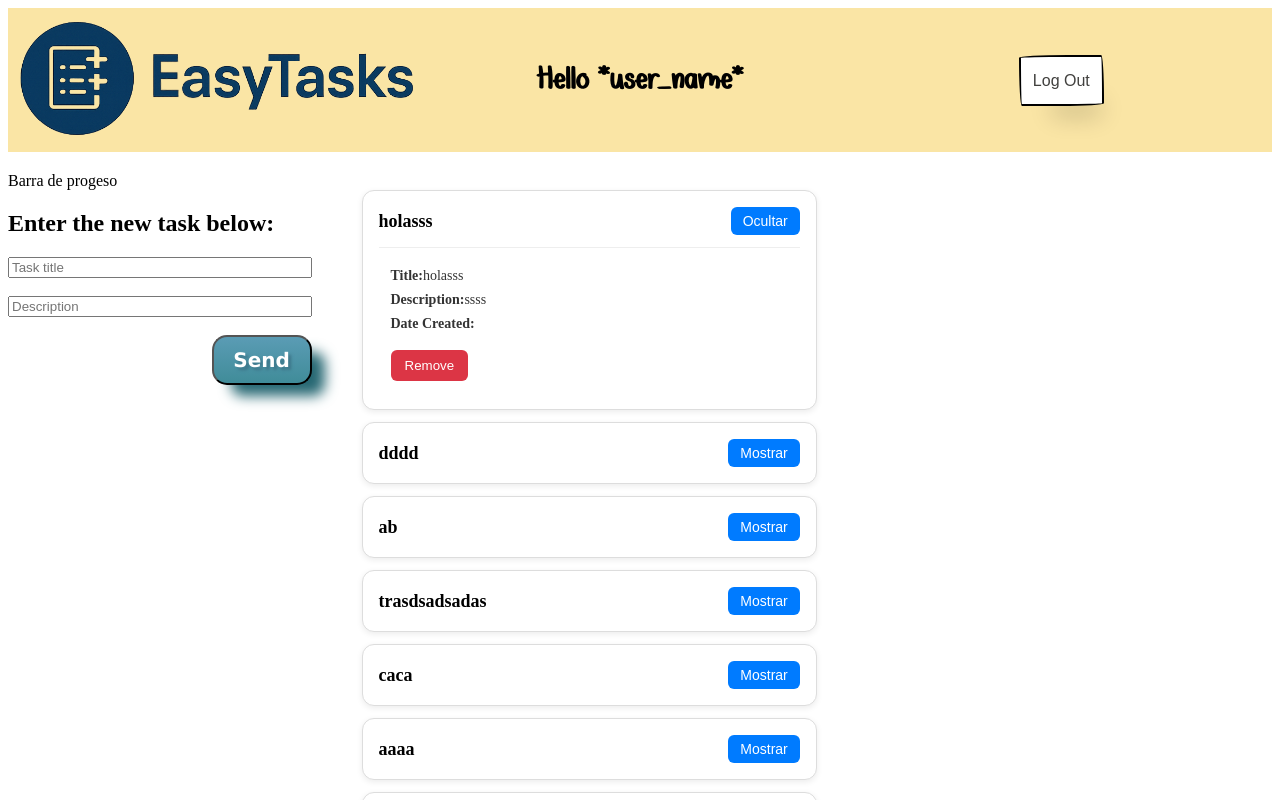
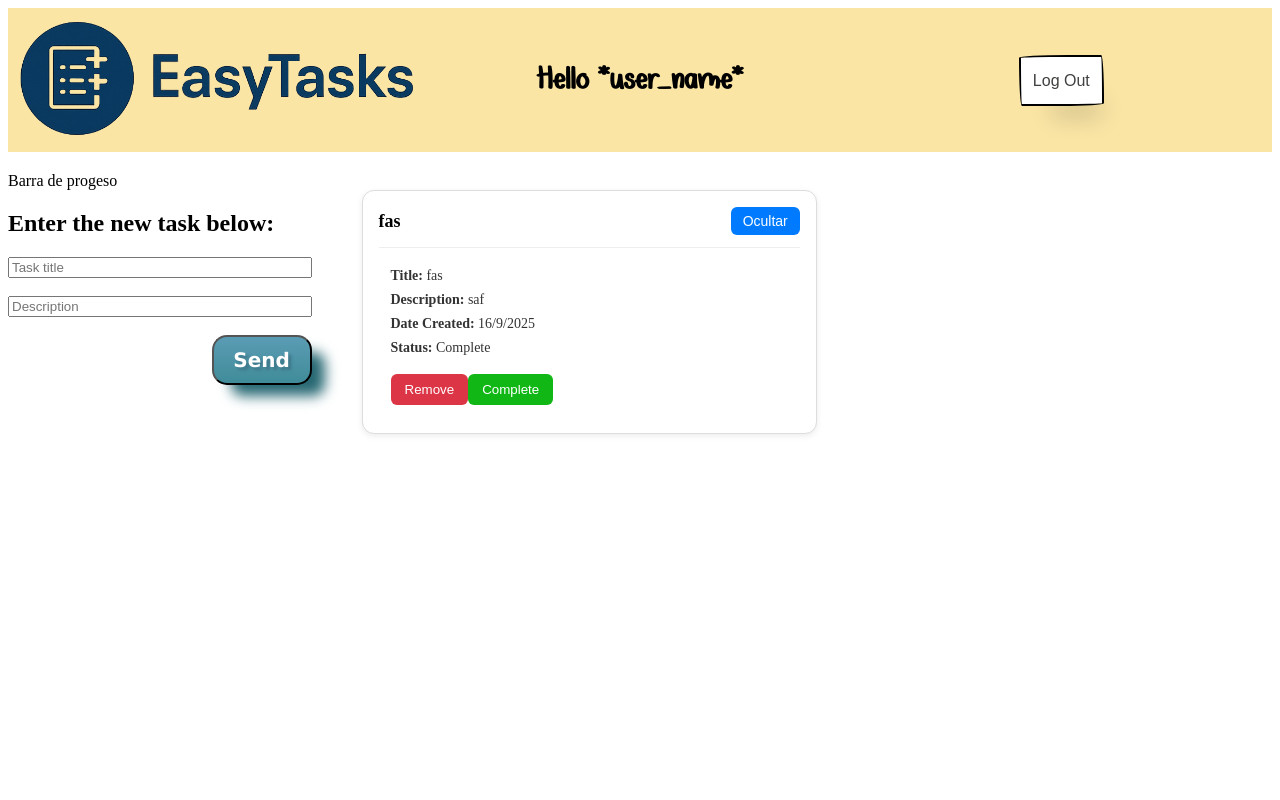
Before and after one commit to cristodh/todoreacto, a React (Vite) app: page / in a window 1280 px wide. Both pictures are taken after a click on the button "Mostrar". Shown: the top 800 px of the page. Built offline with nearby package versions, Linux system fonts and the light colour scheme; data requests are answered from the project's data file.

Commit message:
09/16/2025

```diff
--- a/src/components/Task.jsx
+++ b/src/components/Task.jsx
@@ -1,7 +1,7 @@
 import React, { useState } from 'react'
 import "../styles/Task.css"
 
-function Task({title,description,date,clickDelete}) {
+function Task({title,description,date,clickDelete,state,clickComplete}) {
     const [showDropDown, setShowDropDown] = useState(false)
     return (
         <div className="task-card">
@@ -17,15 +17,17 @@ function Task({title,description,date,clickDelete}) {
 
             {showDropDown && (
                 <div className="task-details">
-                    <p className="task-field"><strong>Title:</strong>{title}</p>
-                    <p className="task-field"><strong>Description:</strong>{description}</p>
-                    <p className="task-field"><strong>Date Created:</strong>{date}</p>
+                    <p className="task-field"><strong>Title: </strong>{title}</p>
+                    <p className="task-field"><strong>Description: </strong>{description}</p>
+                    <p className="task-field"><strong>Date Created: </strong>{date}</p>
+                    <p className="task-field"><strong>Status: </strong>{state}</p>
+
                     <button className="remove-btn" onClick={clickDelete}>Remove</button>
+                    <button className={state=== 'Pending' ? "pending-btn" : "complete-btn"} onClick={clickComplete}>{state}</button>
                 </div>
             )}
         </div>
     );
 
 }
-/*renderizado condicional reat*/
 export default Task
--- a/src/components/TaskInput.jsx
+++ b/src/components/TaskInput.jsx
@@ -6,7 +6,6 @@ const TaskInput = () => {
     const [taskTitle, setTaskTitle] = useState('')
     const [taskDescription, setTaskDescription] = useState('')
     const fecha = new Date()
-
     /*POST DATA PROCESS*/
     async function postTasks() {
         if (!taskTitle || !taskDescription) {  //validacion
@@ -16,20 +15,18 @@ const TaskInput = () => {
         const taskObj = {
             Title: taskTitle,
             Description: taskDescription,
-            date: `${fecha.getDate()}/${fecha.getMonth()+1}/${fecha.getFullYear()}`
+            Date: `${fecha.getDate()}/${fecha.getMonth()+1}/${fecha.getFullYear()}`,
+            Status: "Pending"
 
 
         }
-        console.log(taskObj);
 
-        const response = await postData(taskObj, 'tasks');
-        console.log('Task Saved: ', response);
+        await postData(taskObj, 'tasks');
 
         setTaskTitle('');
         setTaskDescription('');
     }
 
-    console.log(taskTitle,taskDescription);
 
 
     return (
--- a/src/components/TaskList.jsx
+++ b/src/components/TaskList.jsx
@@ -1,24 +1,29 @@
 import React from 'react'
 import Task from './Task'
+import { delData, patchData } from '../services/fetchs.js'
 
 function TaskList({tasksList}) {
+  async function eliminarTarea(id) {
+    await delData('tasks',id)
+  }
+
+  async function completarTarea(id,state) {
+      await patchData('tasks',{'Status': state === 'Pending' ? 'Complete' : 'Pending'},id)
+  }
   return (
     <div>
-      {/*
-        Tenemos que usar la lista de tareas (taskList) para mostrar el componente Task
-
-        HAY QUE USAR UN .map
-      */}
-      {/*
-        Crear la funcion de eliminar asicrona y que parametro reciba el id
-
-        Ejecutar el delData adentro de la funcion
-
-        Pasar esta funcion en el componente Task
-      */}
       {tasksList.map((lista)=>{
         return(
-          <Task title={lista.Title} description={lista.Description} date={''} />
+          <Task
+          key={lista.id}
+          title={lista.Title}
+          description={lista.Description}
+          date={lista.Date}
+          state={lista.Status}
+          clickComplete={()=>completarTarea(lista.id,lista.Status)}
+          clickDelete={()=>eliminarTarea(lista.id)}
+          />
+
         )
       })}
     </div>
--- a/src/pages/Home.jsx
+++ b/src/pages/Home.jsx
@@ -14,7 +14,7 @@ function Home() {
       setListaTareas(data)
     }
     traerTareas()
-  }, [])
+  }, [listaTareas])
 
 
   return (
--- a/src/services/db.json
+++ b/src/services/db.json
@@ -1,52 +1,11 @@
 {
   "tasks": [
     {
-      "id": "a457",
-      "Title": "holasss",
-      "Description": "ssss"
-    },
-    {
-      "id": "3b4c",
-      "Title": "dddd",
-      "Description": "ddddddss"
-    },
-    {
-      "id": "58df",
-      "Title": "ab",
-      "Description": "ba"
-    },
-    {
-      "id": "9d95",
-      "Title": "trasdsadsadas",
-      "Description": "dsdasdasdasdasdasdasd"
-    },
-    {
-      "id": "012a",
-      "Title": "caca",
-      "Description": "seca"
-    },
-    {
-      "id": "47a2",
-      "Title": "aaaa",
-      "Description": "bbb"
-    },
-    {
-      "id": "c2a1",
-      "Title": "aaaa",
-      "Description": "bbbbb",
-      "date": "function getDay() { [native code] }/8/function getFullYear() { [native code] }"
-    },
-    {
-      "id": "f3d2",
-      "Title": "a",
-      "Description": "a",
-      "date": "5/8/2025"
-    },
-    {
-      "id": "c19e",
-      "Title": "a",
-      "Description": "a",
-      "date": "12/9/2025"
+      "id": "7779",
+      "Title": "fas",
+      "Description": "saf",
+      "Date": "16/9/2025",
+      "Status": "Complete"
     }
   ]
 }
--- a/src/styles/Task.css
+++ b/src/styles/Task.css
@@ -62,7 +62,26 @@
   margin-top: 10px;
   transition: 0.2s;
 }
-
+.pending-btn {
+  background: #dcc035;
+  color: white;
+  border: none;
+  padding: 8px 14px;
+  border-radius: 6px;
+  cursor: pointer;
+  margin-top: 10px;
+  transition: 0.2s;
+}
+.complete-btn {
+  background: #10b715;
+  color: white;
+  border: none;
+  padding: 8px 14px;
+  border-radius: 6px;
+  cursor: pointer;
+  margin-top: 10px;
+  transition: 0.2s;
+}
 .remove-btn:hover {
   background: #a71d2a;
 }
```
